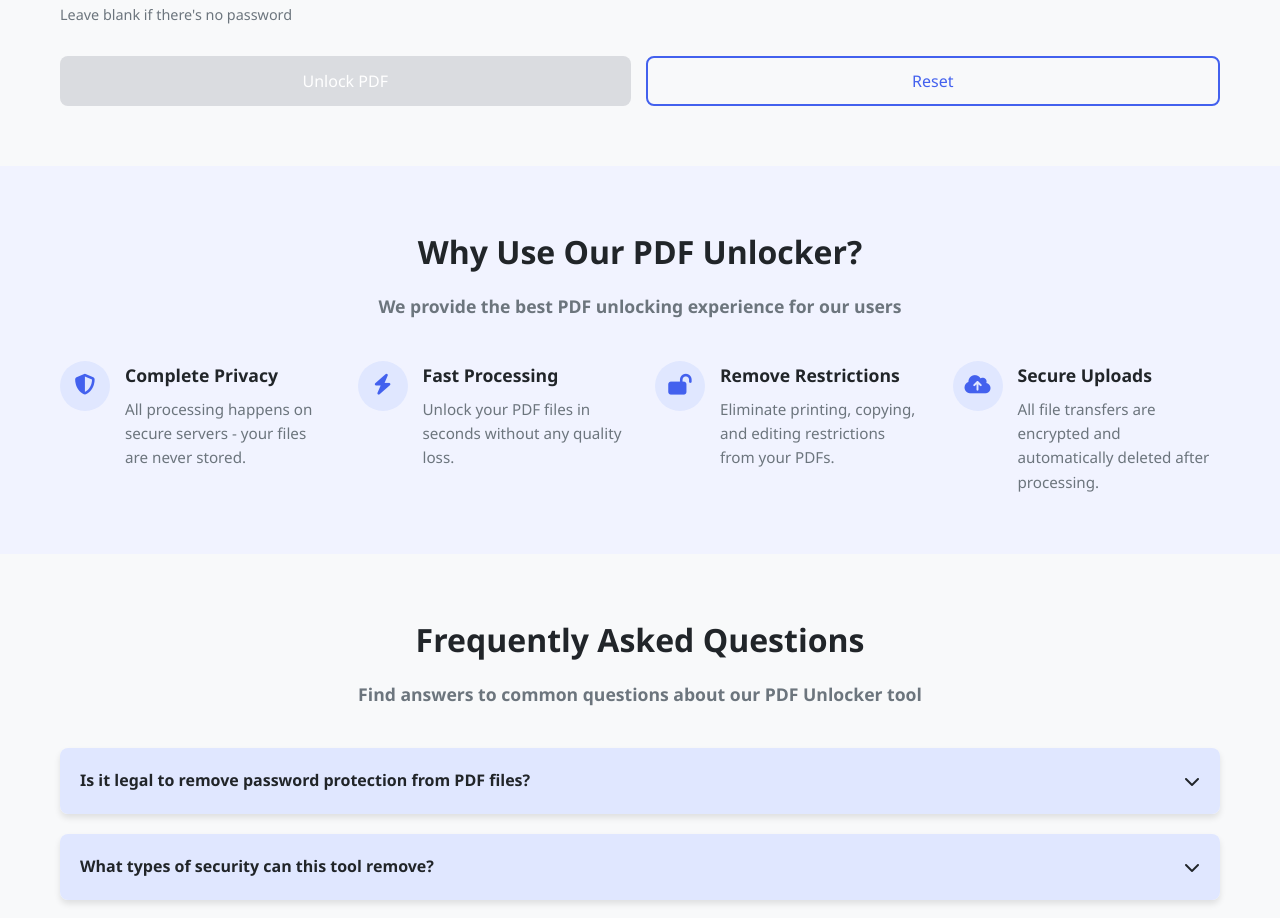
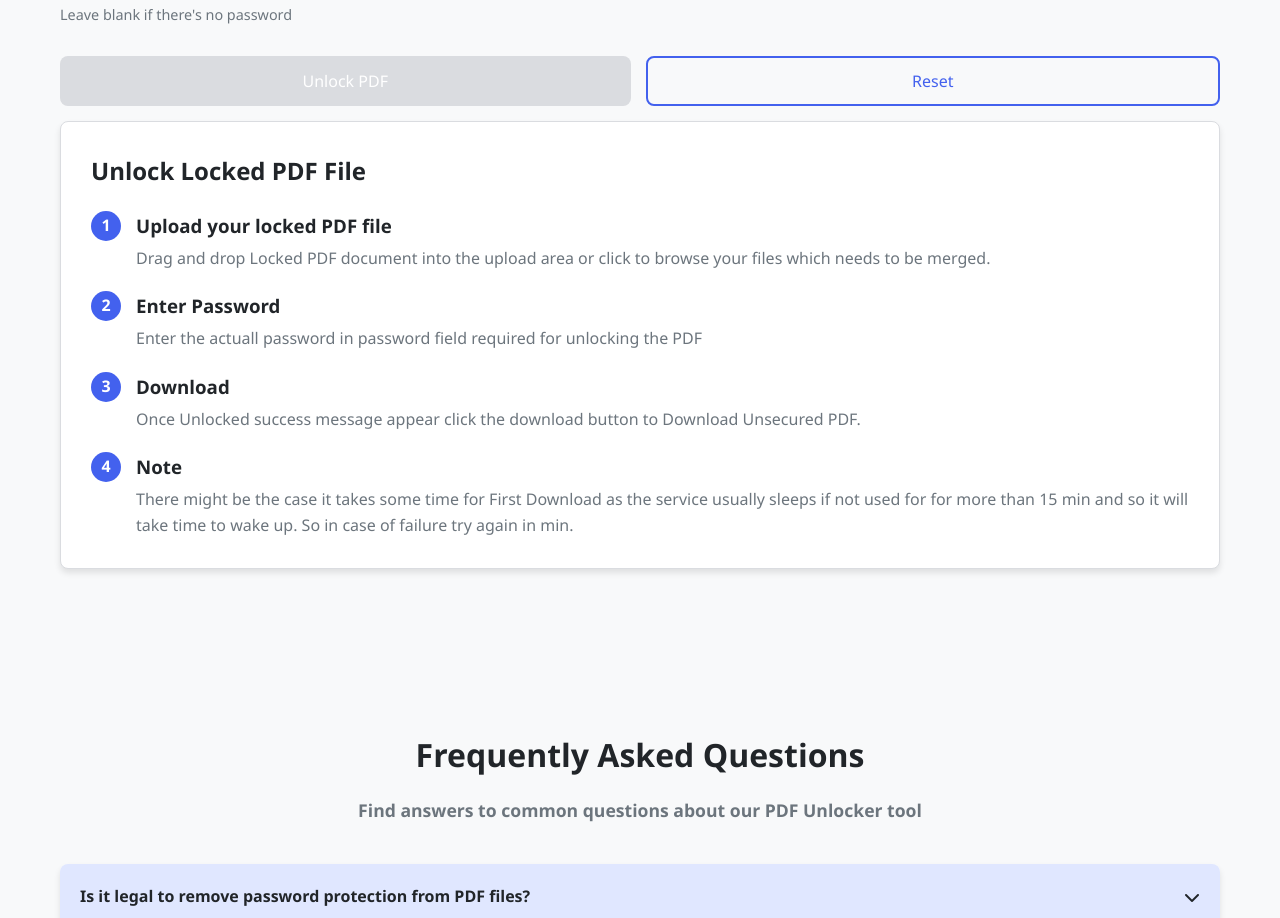
Before and after one commit to amitbhambri15101983/Tools-Angular, an Angular app: page /pdf-unlock in a window 1280 px wide. Shown: the part 780-1698 px from the top of the page. Built offline with nearby package versions, Linux system fonts and the light colour scheme.

Commit message:
Added Tools usage section

```diff
--- a/src/app/pages/pdf-lock/pdf-lock.component.css
+++ b/src/app/pages/pdf-lock/pdf-lock.component.css
@@ -443,3 +443,50 @@
     /*box-shadow: var(--box-shadow);
     border: 1px solid var(--medium-gray);*/
   }
+
+  .how-to-use {
+    background-color: white;
+    border-radius: var(--border-radius);
+    padding: 30px;
+    margin-bottom: 40px;
+    margin-top: 15px;
+    box-shadow: var(--box-shadow);
+    border: 1px solid var(--medium-gray);
+  }
+
+  .how-to-use h2 {
+    margin-bottom: 20px;
+    color: var(--dark);
+  }
+
+  .steps {
+    display: grid;
+    gap: 20px;
+  }
+
+  .step {
+    display: flex;
+    gap: 15px;
+  }
+
+  .step-number {
+    width: 30px;
+    height: 30px;
+    background-color: var(--primary);
+    color: white;
+    border-radius: 50%;
+    display: flex;
+    align-items: center;
+    justify-content: center;
+    font-weight: bold;
+    flex-shrink: 0;
+  }
+
+  .step-content h3 {
+    margin-bottom: 5px;
+    color: var(--dark);
+  }
+
+  .step-content p {
+    color: var(--gray);
+  }
--- a/src/app/pages/pdf-lock/pdf-lock.component.html
+++ b/src/app/pages/pdf-lock/pdf-lock.component.html
@@ -92,56 +92,49 @@
           </a>
         </div>
       </div>
-    </div>
-  </section>
 
-  <!-- Features Section -->
-  <section class="features">
-    <div class="container">
-      <div class="section-title" style="text-align: center; margin-bottom: 40px;">
-        <h2>Why Use Our PDF Locker?</h2>
-        <p>We provide the best PDF locking experience for our users</p>
-      </div>
-      <div class="feature-grid">
-        <div class="feature-card">
-          <div class="feature-icon">
-            <i class="fas fa-shield-alt"></i>
-          </div>
-          <div class="feature-content">
-            <h3>Strong Encryption</h3>
-            <p>Your PDF is encrypted with AES-256, the industry standard for security.</p>
+      <div class="how-to-use">
+      <h2>Secure PDF File</h2>
+      <div class="steps">
+        <div class="step">
+          <div class="step-number">1</div>
+          <div class="step-content">
+            <h3>Upload your unsecured PDF file</h3>
+            <p>Drag and drop unsecured PDF document into the upload area or click to browse your files which needs to be merged.</p>
           </div>
         </div>
-        <div class="feature-card">
-          <div class="feature-icon">
-            <i class="fas fa-bolt"></i>
-          </div>
-          <div class="feature-content">
-            <h3>Fast Processing</h3>
-            <p>Lock your PDF files in seconds without any quality loss.</p>
+        <div class="step">
+          <div class="step-number">2</div>
+          <div class="step-content">
+            <h3>Enter Password</h3>
+            <p>Enter the password to secure your PDF File</p>
           </div>
         </div>
-        <div class="feature-card">
-          <div class="feature-icon">
-            <i class="fas fa-lock"></i>
-          </div>
-          <div class="feature-content">
-            <h3>Permission Control</h3>
-            <p>Restrict printing, copying, and editing of your PDF documents.</p>
+        <div class="step">
+          <div class="step-number">3</div>
+          <div class="step-content">
+            <h3>Download</h3>
+            <p>Once Locked success message appear click the download button to Download Secured PDF.</p>
           </div>
         </div>
-        <div class="feature-card">
-          <div class="feature-icon">
-            <i class="fas fa-cloud-upload-alt"></i>
-          </div>
-          <div class="feature-content">
-            <h3>Secure Uploads</h3>
-            <p>All file transfers are encrypted and automatically deleted after processing.</p>
+        <div class="step">
+          <div class="step-number">4</div>
+          <div class="step-content">
+            <h3>Note</h3>
+            <p>There might be the case it takes some time for First Download as the service usually sleeps if not used for
+              for more than 15 min and so it will take time to wake up. So in case of failure try again in min.
+            </p>
           </div>
         </div>
       </div>
     </div>
+
+    </div>
+
+
   </section>
+
+
 
   <!-- FAQ Section -->
   <section class="faq">
@@ -151,25 +144,7 @@
         <p>Find answers to common questions about our PDF Locker tool</p>
       </div>
 
-      <div class="faq-item" [class.active]="activeFaqIndex === 0">
-        <div class="faq-question" (click)="toggleFaq(0)">
-          <span>What level of encryption does this tool use?</span>
-          <i class="fas fa-chevron-down"></i>
-        </div>
-        <div class="faq-answer">
-          <p>Our PDF Locker uses AES-256 encryption, which is the industry standard for securing PDF files.</p>
-        </div>
-      </div>
 
-      <div class="faq-item" [class.active]="activeFaqIndex === 1">
-        <div class="faq-question" (click)="toggleFaq(1)">
-          <span>Can I set different permissions for the PDF?</span>
-          <i class="fas fa-chevron-down"></i>
-        </div>
-        <div class="faq-answer">
-          <p>Yes, you can control permissions like printing quality, copying content, and document modification.</p>
-        </div>
-      </div>
 
       <div class="faq-item" [class.active]="activeFaqIndex === 2">
         <div class="faq-question" (click)="toggleFaq(2)">
@@ -187,7 +162,7 @@
           <i class="fas fa-chevron-down"></i>
         </div>
         <div class="faq-answer">
-          <p>You can lock PDF files up to 50MB in size. For larger files, we recommend using our desktop software version.</p>
+          <p>You can lock PDF files up to 50MB in size.</p>
         </div>
       </div>
 
--- a/src/app/pages/pdf-merge/pdf-merge.component.css
+++ b/src/app/pages/pdf-merge/pdf-merge.component.css
@@ -295,3 +295,50 @@
      /*box-shadow: var(--box-shadow);
     border: 1px solid var(--medium-gray);*/
   }
+
+
+  .how-to-use {
+    background-color: white;
+    border-radius: var(--border-radius);
+    padding: 30px;
+    margin-bottom: 40px;
+    box-shadow: var(--box-shadow);
+    border: 1px solid var(--medium-gray);
+  }
+
+  .how-to-use h2 {
+    margin-bottom: 20px;
+    color: var(--dark);
+  }
+
+  .steps {
+    display: grid;
+    gap: 20px;
+  }
+
+  .step {
+    display: flex;
+    gap: 15px;
+  }
+
+  .step-number {
+    width: 30px;
+    height: 30px;
+    background-color: var(--primary);
+    color: white;
+    border-radius: 50%;
+    display: flex;
+    align-items: center;
+    justify-content: center;
+    font-weight: bold;
+    flex-shrink: 0;
+  }
+
+  .step-content h3 {
+    margin-bottom: 5px;
+    color: var(--dark);
+  }
+
+  .step-content p {
+    color: var(--gray);
+  }
--- a/src/app/pages/pdf-merge/pdf-merge.component.html
+++ b/src/app/pages/pdf-merge/pdf-merge.component.html
@@ -81,77 +81,42 @@
         </button>
       </div>
     </div>
-  </div>
-</section>
 
-<!-- Features Section -->
-<section class="features">
-  <div class="container">
-    <div class="section-title">
-      <h2>Why Use Our PDF Merger?</h2>
-      <p>We provide the best PDF tools experience for our users</p>
-    </div>
-    <div class="feature-grid">
-      <div class="feature-card">
-        <div class="feature-icon">
-          <i class="fas fa-lock"></i>
+    <div class="how-to-use">
+      <h2>How to Merge PDF</h2>
+      <div class="steps">
+        <div class="step">
+          <div class="step-number">1</div>
+          <div class="step-content">
+            <h3>Upload your PDF file</h3>
+            <p>Drag and drop all PDF document into the upload area or click to browse your files which needs to be merged.</p>
+          </div>
         </div>
-        <div class="feature-content">
-          <h3>Secure & Private</h3>
-          <p>All processing happens in your browser. Your files never leave your computer.</p>
+        <div class="step">
+          <div class="step-number">2</div>
+          <div class="step-content">
+            <h3>Merge PDF</h3>
+            <p>Click the Merge PDF button</p>
+          </div>
         </div>
-      </div>
-      <div class="feature-card">
-        <div class="feature-icon">
-          <i class="fas fa-bolt"></i>
-        </div>
-        <div class="feature-content">
-          <h3>Fast Processing</h3>
-          <p>Merge PDFs quickly without uploading to any server.</p>
-        </div>
-      </div>
-      <div class="feature-card">
-        <div class="feature-icon">
-          <i class="fas fa-gem"></i>
-        </div>
-        <div class="feature-content">
-          <h3>High Quality</h3>
-          <p>Merged PDFs maintain original quality without compression.</p>
-        </div>
-      </div>
-      <div class="feature-card">
-        <div class="feature-icon">
-          <i class="fas fa-desktop"></i>
-        </div>
-        <div class="feature-content">
-          <h3>No Installation</h3>
-          <p>Works directly in your browser on any device.</p>
-        </div>
-      </div>
-      <div class="feature-card">
-        <div class="feature-icon">
-          <i class="fas fa-dollar-sign"></i>
-        </div>
-        <div class="feature-content">
-          <h3>Completely Free</h3>
-          <p>No hidden fees, watermarks, or registration required.</p>
-        </div>
-      </div>
-      <div class="feature-card">
-        <div class="feature-icon">
-          <i class="fas fa-sort"></i>
-        </div>
-        <div class="feature-content">
-          <h3>Easy Rearrangement</h3>
-          <p>Drag and drop files to set the perfect order.</p>
+        <div class="step">
+          <div class="step-number">3</div>
+          <div class="step-content">
+            <h3>Download</h3>
+            <p>Click Download button to download merged PDF.</p>
+          </div>
         </div>
       </div>
     </div>
   </div>
+
+
 </section>
 
+
+
 <!-- Ad Section -->
-<div class="container" style="margin: 40px auto; text-align: center;">
+<div class="ad-banner" style="margin: 40px auto; text-align: center;">
   <ins class="adsbygoogle"
        style="display:block"
        data-ad-client="ca-pub-1895753879578333"
--- a/src/app/pages/pdf-unlock/pdf-unlock.component.css
+++ b/src/app/pages/pdf-unlock/pdf-unlock.component.css
@@ -443,3 +443,50 @@
     /*box-shadow: var(--box-shadow);
     border: 1px solid var(--medium-gray);*/
   }
+
+  .how-to-use {
+    background-color: white;
+    border-radius: var(--border-radius);
+    padding: 30px;
+    margin-bottom: 40px;
+    margin-top: 15px;
+    box-shadow: var(--box-shadow);
+    border: 1px solid var(--medium-gray);
+  }
+
+  .how-to-use h2 {
+    margin-bottom: 20px;
+    color: var(--dark);
+  }
+
+  .steps {
+    display: grid;
+    gap: 20px;
+  }
+
+  .step {
+    display: flex;
+    gap: 15px;
+  }
+
+  .step-number {
+    width: 30px;
+    height: 30px;
+    background-color: var(--primary);
+    color: white;
+    border-radius: 50%;
+    display: flex;
+    align-items: center;
+    justify-content: center;
+    font-weight: bold;
+    flex-shrink: 0;
+  }
+
+  .step-content h3 {
+    margin-bottom: 5px;
+    color: var(--dark);
+  }
+
+  .step-content p {
+    color: var(--gray);
+  }
--- a/src/app/pages/pdf-unlock/pdf-unlock.component.html
+++ b/src/app/pages/pdf-unlock/pdf-unlock.component.html
@@ -92,56 +92,49 @@
           </a>
         </div>
       </div>
-    </div>
-  </section>
 
-  <!-- Features Section -->
-  <section class="features">
-    <div class="container">
-      <div class="section-title" style="text-align: center; margin-bottom: 40px;">
-        <h2>Why Use Our PDF Unlocker?</h2>
-        <p>We provide the best PDF unlocking experience for our users</p>
-      </div>
-      <div class="feature-grid">
-        <div class="feature-card">
-          <div class="feature-icon">
-            <i class="fas fa-shield-alt"></i>
-          </div>
-          <div class="feature-content">
-            <h3>Complete Privacy</h3>
-            <p>All processing happens on secure servers - your files are never stored.</p>
+      <div class="how-to-use">
+      <h2>Unlock Locked PDF File</h2>
+      <div class="steps">
+        <div class="step">
+          <div class="step-number">1</div>
+          <div class="step-content">
+            <h3>Upload your locked PDF file</h3>
+            <p>Drag and drop Locked PDF document into the upload area or click to browse your files which needs to be merged.</p>
           </div>
         </div>
-        <div class="feature-card">
-          <div class="feature-icon">
-            <i class="fas fa-bolt"></i>
-          </div>
-          <div class="feature-content">
-            <h3>Fast Processing</h3>
-            <p>Unlock your PDF files in seconds without any quality loss.</p>
+        <div class="step">
+          <div class="step-number">2</div>
+          <div class="step-content">
+            <h3>Enter Password</h3>
+            <p>Enter the actuall password in password field required for unlocking the PDF</p>
           </div>
         </div>
-        <div class="feature-card">
-          <div class="feature-icon">
-            <i class="fas fa-lock-open"></i>
-          </div>
-          <div class="feature-content">
-            <h3>Remove Restrictions</h3>
-            <p>Eliminate printing, copying, and editing restrictions from your PDFs.</p>
+        <div class="step">
+          <div class="step-number">3</div>
+          <div class="step-content">
+            <h3>Download</h3>
+            <p>Once Unlocked success message appear click the download button to Download Unsecured PDF.</p>
           </div>
         </div>
-        <div class="feature-card">
-          <div class="feature-icon">
-            <i class="fas fa-cloud-upload-alt"></i>
-          </div>
-          <div class="feature-content">
-            <h3>Secure Uploads</h3>
-            <p>All file transfers are encrypted and automatically deleted after processing.</p>
+        <div class="step">
+          <div class="step-number">4</div>
+          <div class="step-content">
+            <h3>Note</h3>
+            <p>There might be the case it takes some time for First Download as the service usually sleeps if not used for
+              for more than 15 min and so it will take time to wake up. So in case of failure try again in min.
+            </p>
           </div>
         </div>
       </div>
     </div>
+
+    </div>
+
+
   </section>
+
+
 
   <!-- FAQ Section -->
   <section class="faq">
```
